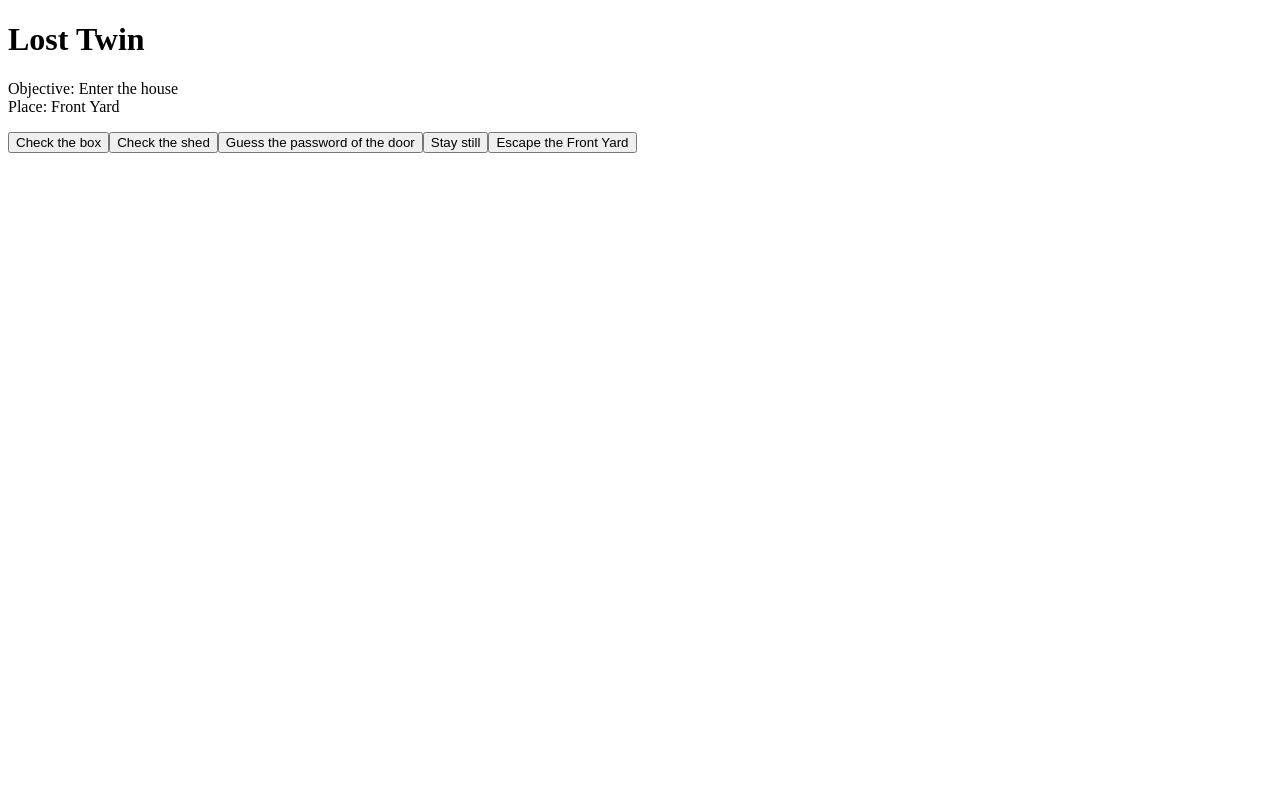
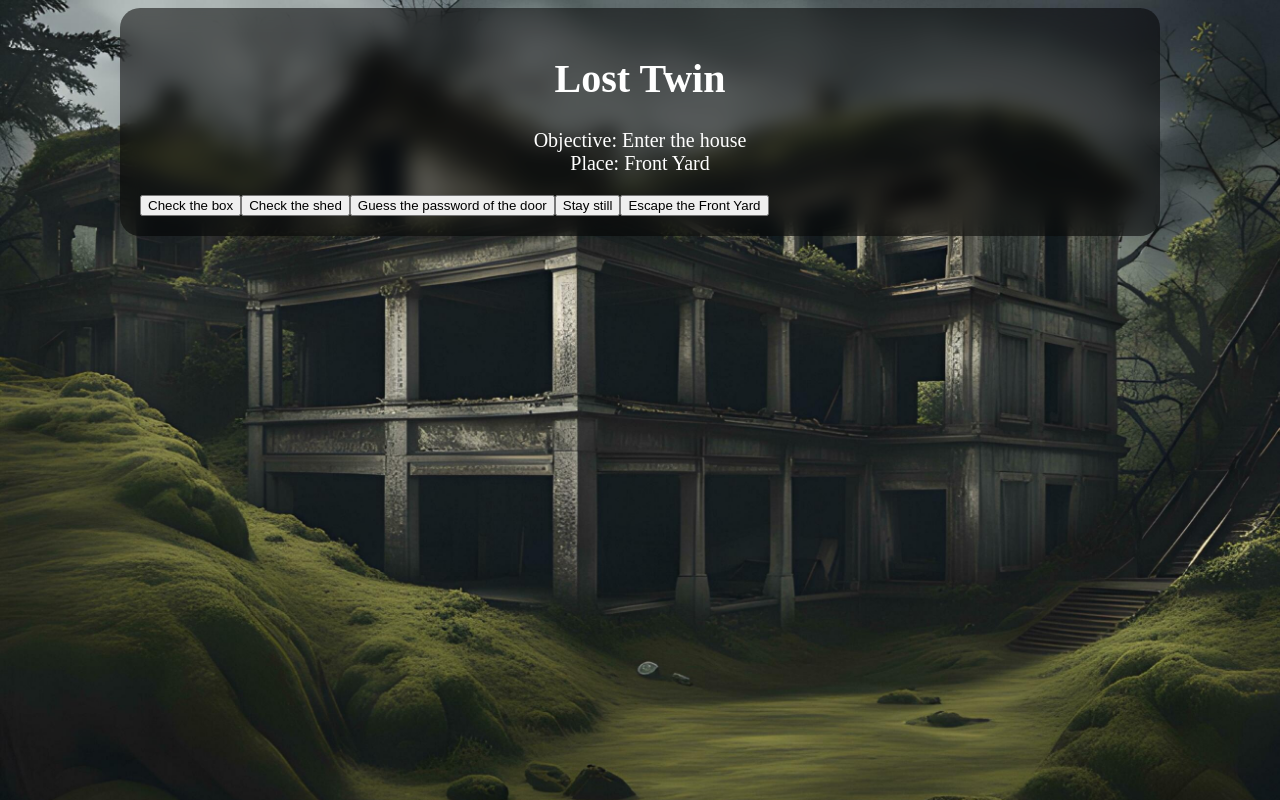
Before and after one commit to Kokishodome/Lost-Twin-horror-, a plain HTML site: page index.html in a window 1280 px wide. Drawn offline with Linux system fonts and the light colour scheme; a web font is replaced by a local one.

Commit message:
Add files via upload

```diff
--- a/index.html
+++ b/index.html
@@ -2,17 +2,24 @@
 <html lang="en">
 <head>
     <link rel="stylesheet" href="style.css">
+    <link rel="preconnect" href="https://fonts.googleapis.com">
+<link rel="preconnect" href="https://fonts.gstatic.com" crossorigin>
+<link href="https://fonts.googleapis.com/css2?family=Bellefair&display=swap" rel="stylesheet">
     <meta charset="UTF-8">
     <meta name="viewport" content="width=device-width, initial-scale=1.0">
     <title>Document</title>
 </head>
 <body>
-    <h1>Lost Twin</h1>
-    <p id="text">
-    </p>
-    <div id="buttons">
+    <div id="game">
+        <h1>Lost Twin</h1>
+        <p id="text">
+        </p>
+        <div id="buttons">
+
+        </div>
 
     </div>
+
     <script src="script.js"></script>
 </body>
 </html>
--- a/script.js
+++ b/script.js
@@ -1,11 +1,16 @@
+let boxRandomNumber=Math.random()
+console.log(boxRandomNumber);
+// Object
 let story={
+
     frontYard:{
         text:'Objective: Enter the house <br> Place: Front Yard ',
+        // array
         choices:[
             {text:'Check the box', place:'box'},
             {text:'Check the shed', place:'shed'},
             {text:'Guess the password of the door', place:'door'},
-            {text:'Stay still', place:'frontYard'},
+            {text:'Stay still', place:'stayStill'},
             {text:'Escape the Front Yard', place:'street'},
 
         ]
@@ -19,6 +24,53 @@ let story={
 
         ]
     },
+
+    note:{
+
+        text:boxRandomNumber>0.5?'password is skibidi Rizzler ':'check the shed',
+        choices:[
+
+            {text:'Go back', place:'frontYard'},
+
+
+        ]
+    },
+
+    shed:{
+        text:boxRandomNumber<0.5?'You find the light switch for the house. password is skibidi Rizzler ':'You find the light switch for the house',
+        choices:[
+            // {text:'Turn it on', place:'note'},
+            {text:'Go back', place:'frontYard'},
+
+
+        ]
+    },
+
+    door:{
+        text:'Try to guess the code of the door ',
+        choices:[
+            // {text:'Turn it on', place:'note'},
+            {text:'Try to guess', place:'frontYard'},
+            {text:'Shake it rapidly', place:'frontYard'},
+            {text:'Go back', place:'frontYard'},
+
+
+        ]
+    },
+
+    stayStill:{
+        text:'just stay there ',
+        choices:[
+            {text:'Go back', place:'frontYard'},
+        ]
+    },
+    street:{
+        text:'You get hit by a car ',
+        choices:[
+
+        ]
+    },
+
 }
 let text=document.getElementById('text')
 let buttons=document.getElementById('buttons')
@@ -34,10 +86,12 @@ function showPlace(place){
         button.innerHTML=story[place].choices[i].text
         buttons.appendChild(button)
         button.onclick=function(){
-            showPlace('box')
+            showPlace(story[place].choices[i].place)
         }
     }
 }
 
 
 startGame()
+
+// continue story line and make pictures
--- a/style.css
+++ b/style.css
@@ -0,0 +1,28 @@
+body{
+    background-image: url('abandoned_background.jpeg');
+    background-size: cover;
+    font-family: "Bellefair", serif;
+}
+
+#game{
+    background-color: rgba(0, 0, 0, 0.523);
+    backdrop-filter: blur(10px);
+    width: 90%;
+    max-width: 1000px;
+    margin: auto;
+    border-radius: 20px;
+    padding: 20px;
+}
+
+h1{
+    color: white;
+    text-align: center;
+    font-size: 40px;
+
+}
+
+p{
+    color: white;
+    text-align: center;
+    font-size: 20px;
+}
```
Also changed, not shown: Game plan2.png (added), GamePlan2.svg (added), abandoned_background.jpeg (added).
